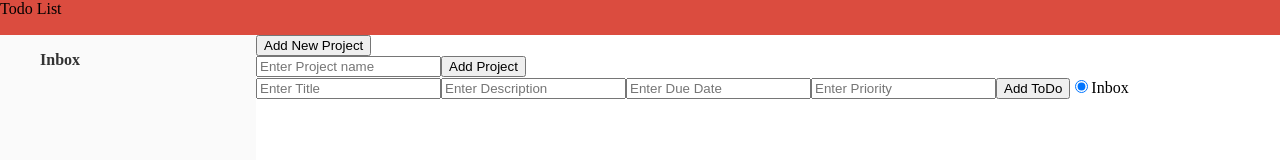
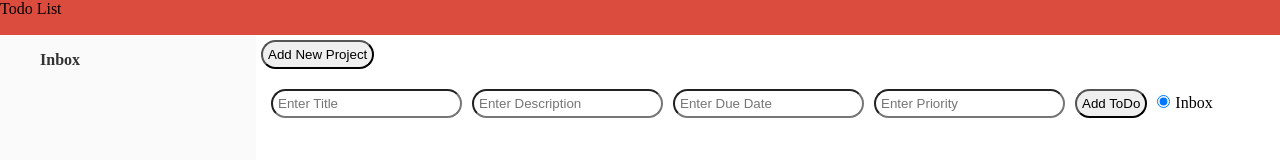
Before and after one commit to rna/todo-list, a website built with webpack: page dist/index.html in a window 1280 px wide. Built offline with nearby package versions, Linux system fonts and the light colour scheme.

Commit message:
Add styles to form

```diff
--- a/src/dom.js
+++ b/src/dom.js
@@ -124,6 +124,11 @@ const DOM = (function(){
     const taskList = document.createElement('div');
     const projectButtonCont = document.createElement('div');
     const addProjectBtn = document.createElement('button');
+    const popupCont = document.createElement('div');
+    const popupContent = document.createElement('div');
+    const closeButton = document.createElement('a');
+
+
 
     navi.className = 'navbar';
     navi.innerHTML = 'Todo List'
@@ -136,9 +141,17 @@ const DOM = (function(){
     taskList.id = 'taskDisplay';
     projectButtonCont.id = 'projectBtnCont';
     addProjectBtn.id = 'addProjectBtn';
+    popupCont.className = 'popup';
+    popupCont.id = 'popup';
+    popupContent.className = 'popup-content';
+    popupContent.id = 'popup-content';
+    closeButton.innerHTML = 'X';
+    closeButton.id = 'close';
 
-
+    popupContent.appendChild(closeButton);
     allDivs.appendChild(navi);
+    popupCont.appendChild(popupContent);
+    allDivs.appendChild(popupCont);
     allDivs.appendChild(innerCont);
     innerCont.appendChild(sidebar);
     innerCont.appendChild(mainDiv);
--- a/src/index.js
+++ b/src/index.js
@@ -9,17 +9,18 @@ mainContainer.appendChild(DOM.createDivs());
 
 let projects = readFromBrowser() || [] ;
 if(projects.length == 0){
- const defaultProject = new Project("Inbox");
- projects.push(defaultProject);
- saveToBrowser(projects);
+  const defaultProject = new Project("Inbox");
+  projects.push(defaultProject);
+  saveToBrowser(projects);
 }
 
 const sidebar = document.getElementById('sidebar');
 const mainDiv = document.getElementById('mainDiv');
 const showTasks = document.getElementById('taskDisplay');
+const popupContent = document.getElementById('popup-content');
 
-mainDiv.appendChild(DOM.projectForm());
-mainDiv.appendChild(DOM.todoForm());
+popupContent.appendChild(DOM.projectForm());
+popupContent.appendChild(DOM.todoForm());
 
 const radioForm = document.getElementById('doForm');
 mainDiv.appendChild(DOM.displayProjects(radioForm, projects));
@@ -71,5 +72,9 @@ addProjectBtn.addEventListener('click', () => {
   document.querySelector('.popup').style.display = 'flex';
 })
 
+document.getElementById('close').addEventListener('click', () => {
+  document.querySelector('.popup').style.display = 'none';
+});
+
 console.log(projects);
 // Promise.resolve(mainDiv.appendChild(DOM.showTask())).then(DOM.taskDetail());
--- a/src/style.css
+++ b/src/style.css
@@ -80,3 +80,11 @@ body {
   margin-right: 5px;
   margin-left: 5px;
 }
+
+#doForm, #addProjectBtn, #projectForm, #submitButton, input,
+select {
+  margin: 5px;
+  padding: 5px;
+  border-radius: 15px;
+  outline: none;
+}
```
Also changed, not shown: dist/index.html.
